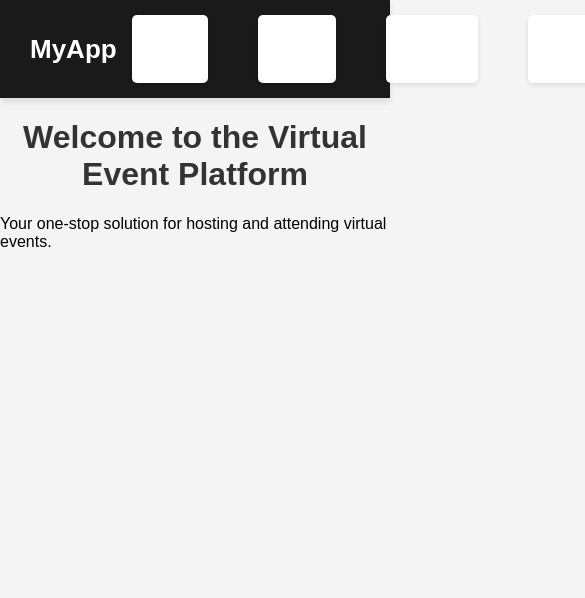
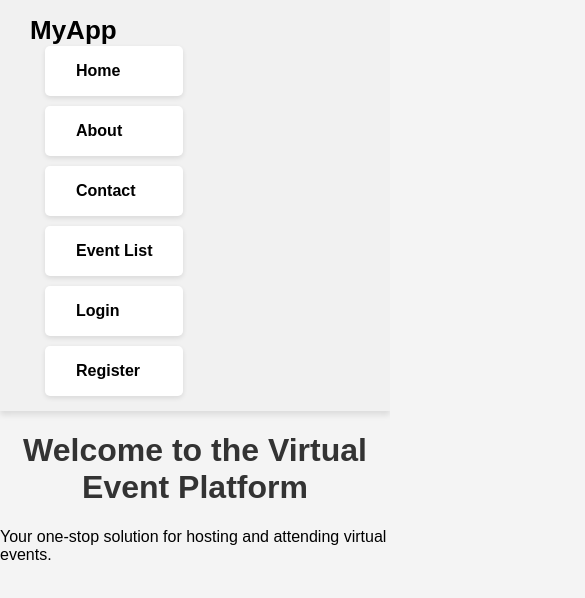
Before and after one commit to AKSHAY-spidey/SDP19, a React (Create React App) app in the folder frontend/: page / in a window 390 px wide. Shown: the top 598 px of the page, 585 px wide, since content can reach past the window. Built offline with nearby package versions, Linux system fonts and the light colour scheme.

Commit message:
Update Navbar.css

```diff
--- a/frontend/src/components/Navbar.css
+++ b/frontend/src/components/Navbar.css
@@ -1,47 +1,64 @@
 /* frontend/src/components/Navbar.css */
 .navbar {
-    background-color: #1a1a1a; /* Darker background for better contrast */
-    padding: 15px 30px; /* Increased padding for a more spacious layout */
-    box-shadow: 0 4px 6px rgba(0, 0, 0, 0.1); /* Subtle shadow for depth */
-    position: sticky; /* Sticky navbar on scroll */
+    background-color: #f1f1f1; /* Light background to complement black text */
+    padding: 15px 30px;
+    box-shadow: 0 4px 6px rgba(0, 0, 0, 0.1);
+    position: sticky;
     top: 0;
-    z-index: 1000; /* Ensure navbar is always on top */
+    z-index: 1000;
 }
 
 .navbar-container {
     display: flex;
     justify-content: space-between;
     align-items: center;
-    max-width: 1200px; /* Center-align content on wide screens */
+    max-width: 1200px;
     margin: 0 auto;
 }
 
 .navbar-logo {
-    color: #ffffff;
-    font-size: 26px; /* Slightly larger font for emphasis */
+    color: #000000; /* Black text for the logo */
+    font-size: 26px;
     font-weight: bold;
     text-decoration: none;
-    transition: color 0.3s ease; /* Smooth transition for hover effect */
-}
-
-.navbar-logo:hover {
-    color: #00bcd4; /* Highlight logo on hover */
 }
 
 .navbar-menu {
     list-style: none;
     display: flex;
-    gap: 20px; /* Spacing between menu items */
+    gap: 20px;
     margin: 0;
     padding: 0;
 }
 
 .navbar-item {
-    color: #ffffff;
-    font-size: 16px; /* Maintain consistent font size */
-    transition: color 0.3s ease; /* Smooth color change on hover */
+    color: #000000; /* Black text for menu items */
+    font-size: 16px;
+    text-decoration: none;
+    padding: 10px 20px;
+    border-radius: 5px;
+    border: none; /* Remove border for clean appearance */
 }
 
-.navbar-item:hover {
-    color: #00bcd4; /* Highlight menu item on hover */
+.navbar-item:hover,
+.navbar-item:focus {
+    background-color: transparent; /* No background change on hover */
+    color: #000000; /* Keep text color black */
+    cursor: default; /* Normal cursor */
 }
+
+@media (max-width: 768px) {
+    .navbar-container {
+        flex-direction: column;
+        align-items: flex-start;
+    }
+
+    .navbar-menu {
+        flex-direction: column;
+        gap: 10px;
+    }
+
+    .navbar-item {
+        padding: 10px 15px;
+    }
+}
```
